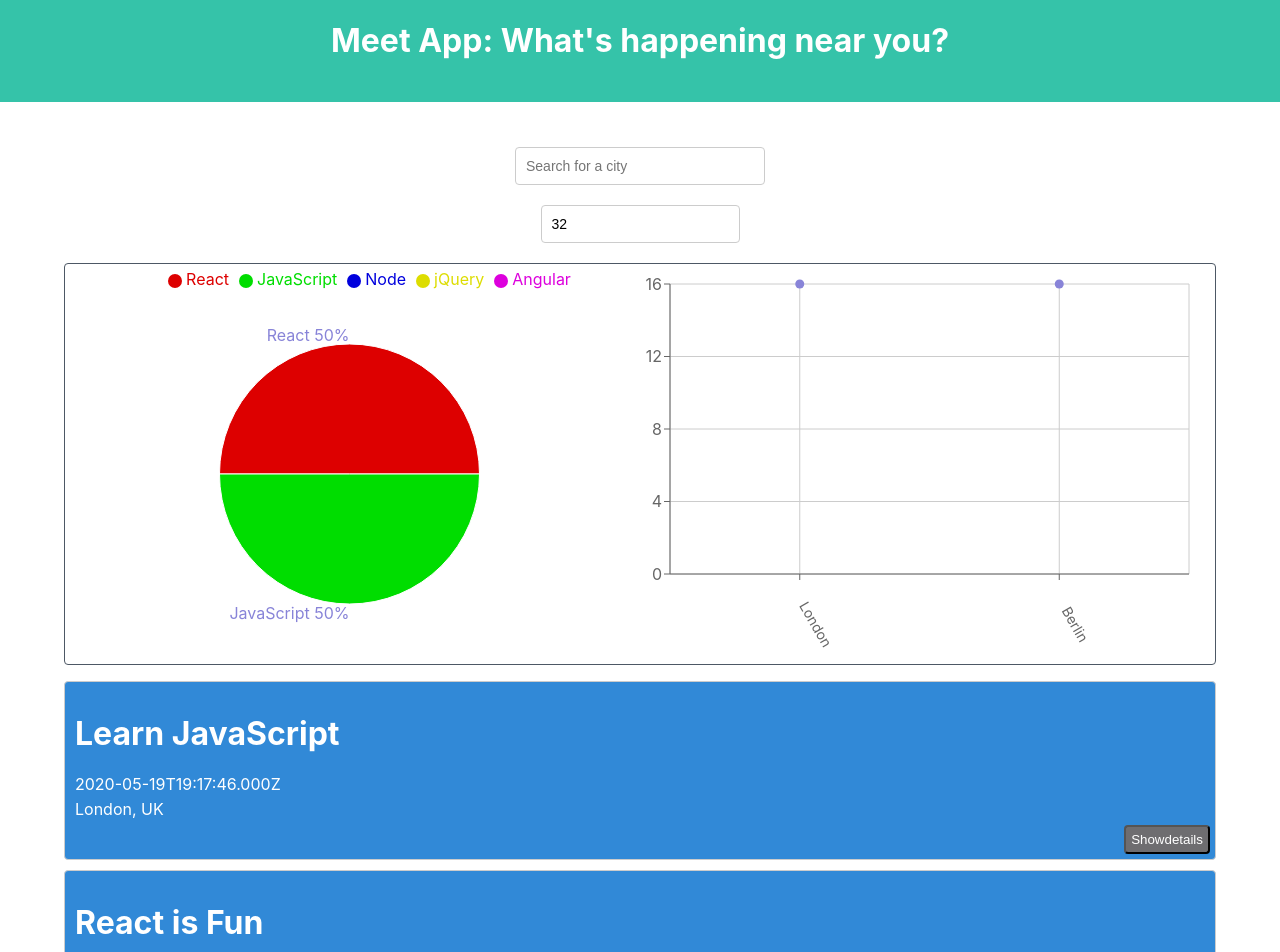
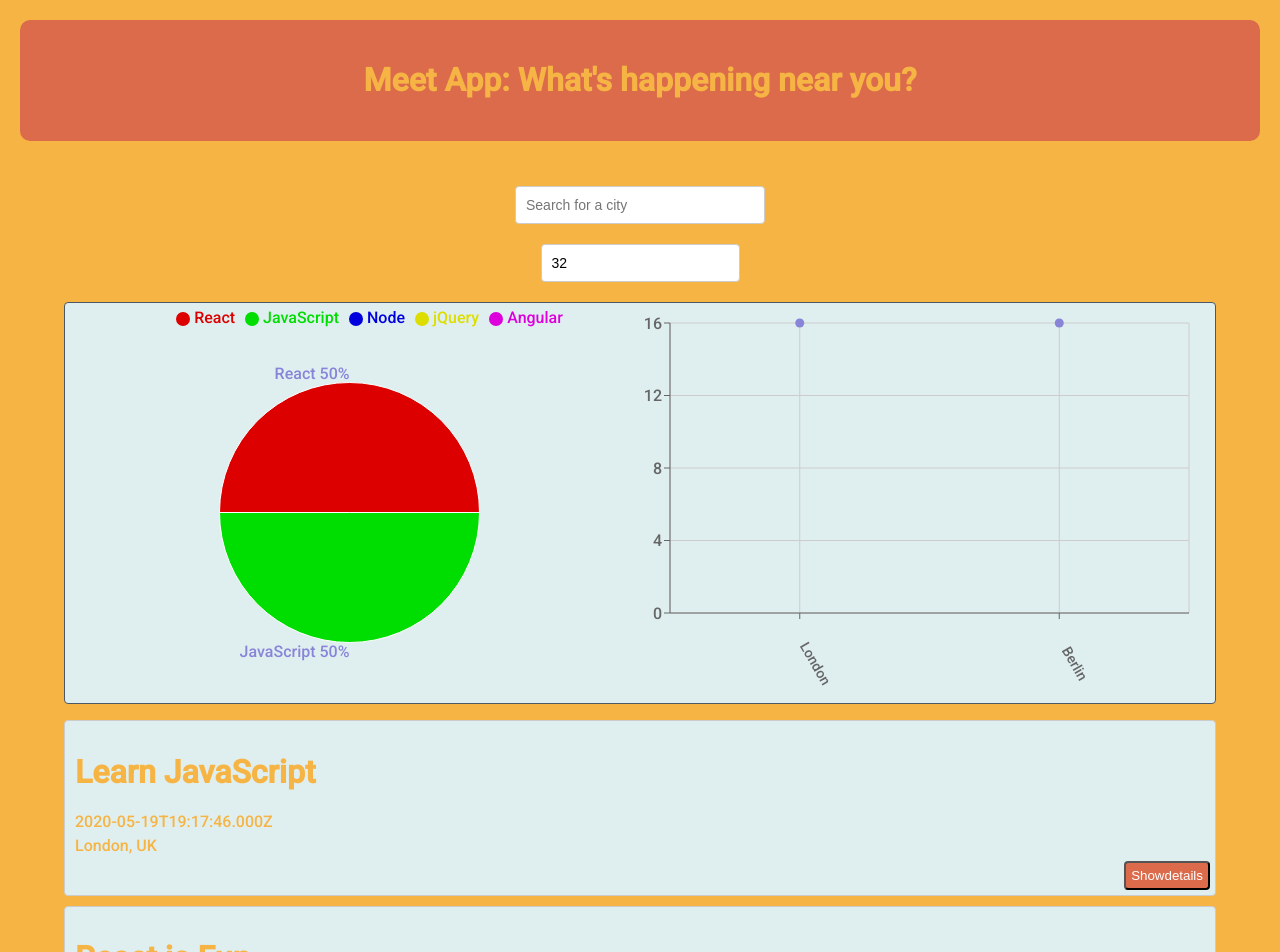
Before and after one commit to marksav85/meet, a React (Create React App) app: page / in a window 1280 px wide. Shown: the top 952 px of the page. Built offline with nearby package versions, Linux system fonts and the light colour scheme; what atatus-spa would draw is missing.

Commit message:
update basic color and header styling

```diff
--- a/src/App.css
+++ b/src/App.css
@@ -8,15 +8,21 @@
   box-sizing: border-box;
 }
 
+body {
+  font-family: "Roboto", sans-serif;
+  margin: 0;
+  background-color: #f6b444;
+}
+
 header {
   display: flex;
   justify-content: center;
   align-items: center;
-  padding-bottom: 20px;
-  margin-bottom: 20px;
-  background-color: #35C3A9;
-  color: white;
-
+  padding: 20px;
+  margin: 20px;
+  border-radius: 10px;
+  background-color: #db6b4b;
+  color: #f6b444;
 }
 
 ul {
@@ -86,9 +92,12 @@ input[type="number"] {
   border: 1px solid #ccc;
   border-radius: 4px;
   position: relative;
-  background-color: #3189D7;
-  color: white;
+  background-color: #dfeff0;
+  color: #f6b444;
+}
 
+.event_details p {
+  color: #db6b4b;
 }
 
 .details-btn {
@@ -99,7 +108,7 @@ input[type="number"] {
   border-radius: 4px;
   outline: none;
   cursor: pointer;
-  background-color: #6E6D70;
+  background-color: #db6b4b;
   color: #fff;
 }
 
@@ -114,8 +123,9 @@ input[type="number"] {
 .charts-container {
   display: grid;
   grid-template-columns: 1fr 1fr;
-  border: 1px solid #4D5865;
+  border: 1px solid #4d5865;
   border-radius: 4px;
+  background-color: #dfeff0;
 }
 
 @media (max-width: 768px) {
```
